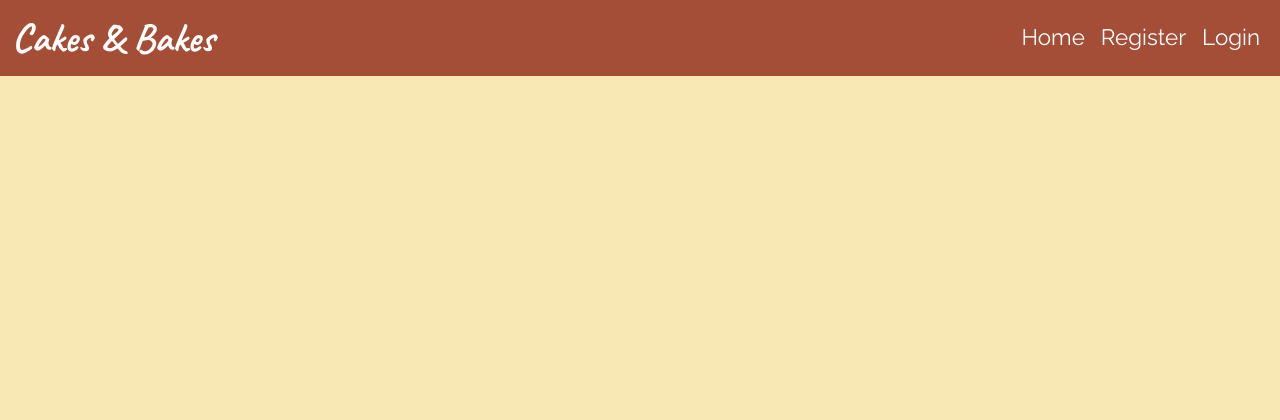
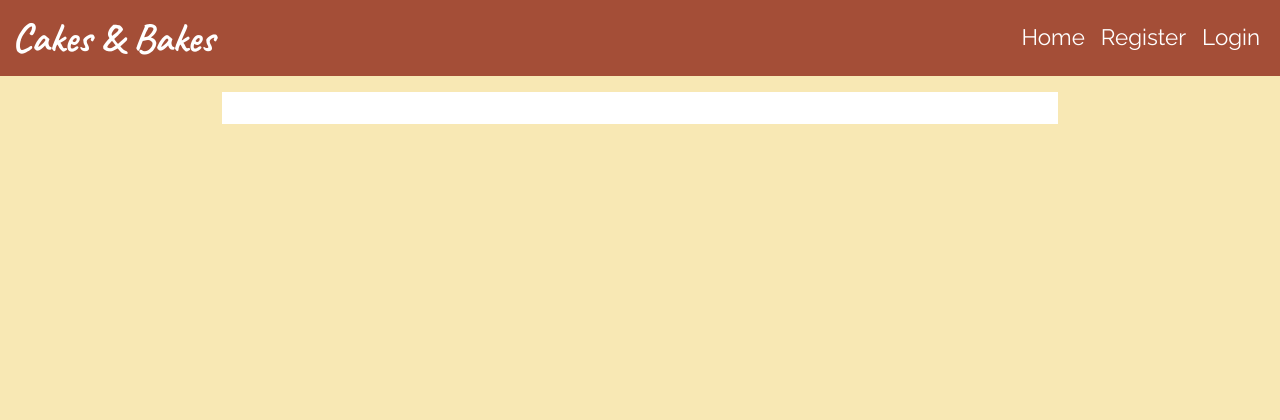
Before and after one commit to katkapsasky/cakes-and-bakes, a Django app: template templates/edit_recipe.html in a window 1280 px wide. Shown: the top 420 px of the page. Run offline with Django 3.2, Linux system fonts and the light colour scheme; the template is opened without the code that fills it, so the values that code supplies are empty; some libraries are stand-ins or nearby versions.

Commit message:
Update h3 styling and offset on editing pages to match rest of site

```diff
--- a/templates/edit_category.html
+++ b/templates/edit_category.html
@@ -7,8 +7,8 @@
     <div class="card-body">
         {% if request.user.is_superuser %}
 
-        <h3>Edit Category: {{ category }}</h3>
-        <form method="post" action="{% url 'edit_category' category.id %}" class="mt-5">
+        <h3 class="manage-categories">Edit Category: {{ category }}</h3>
+        <form method="post" action="{% url 'edit_category' category.id %}" class="mt-5 manage-categories">
             {{ category_form | crispy }}
             {% csrf_token %}
             <button type="submit" class="btn btn-signup btn-lg">Submit</button>
--- a/templates/edit_recipe.html
+++ b/templates/edit_recipe.html
@@ -3,8 +3,8 @@
 <!-- Edit Recipe page accessible to user who posted the recipe -->
 {% load crispy_forms_tags %}
 
-<div class="col-md-4 card mb-4  mt-3 ">
-    <div class="card-body">
+<div class="col-md-8 mt-3 offset-md-2">
+    <div class="card-body post-recipe">
         {% if posted %}
         <div class="alert alert-success" role="alert">
             Your recipe is awaiting approval
--- a/templates/post_category.html
+++ b/templates/post_category.html
@@ -7,8 +7,8 @@
     <div class="card-body">
         {% if request.user.is_superuser %}
 
-        <h3>Post a Category</h3>
-        <form method="post" action="{% url 'post_category' %}" class="mt-5">
+        <h3 class="manage-categories">Post a Category</h3>
+        <form method="post" action="{% url 'post_category' %}" class="mt-5 manage-categories">
             {{ category_form | crispy }}
             {% csrf_token %}
             <button type="submit" class="btn btn-signup btn-lg">Submit</button>
```
Also changed, not shown: README.md.
